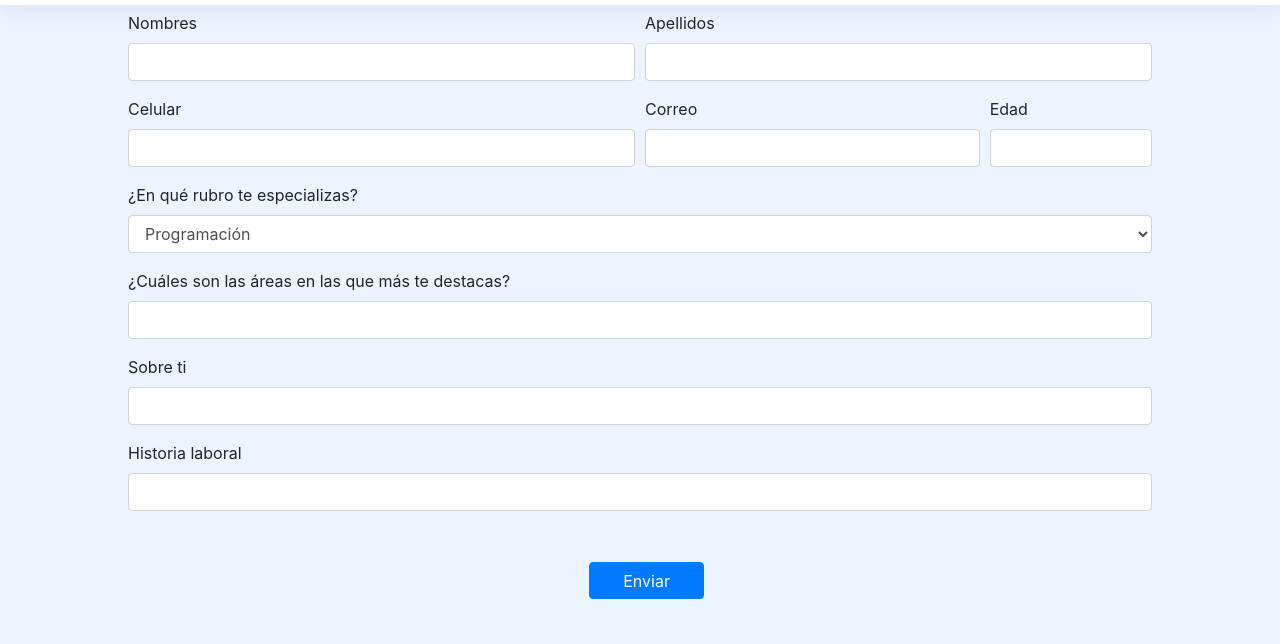
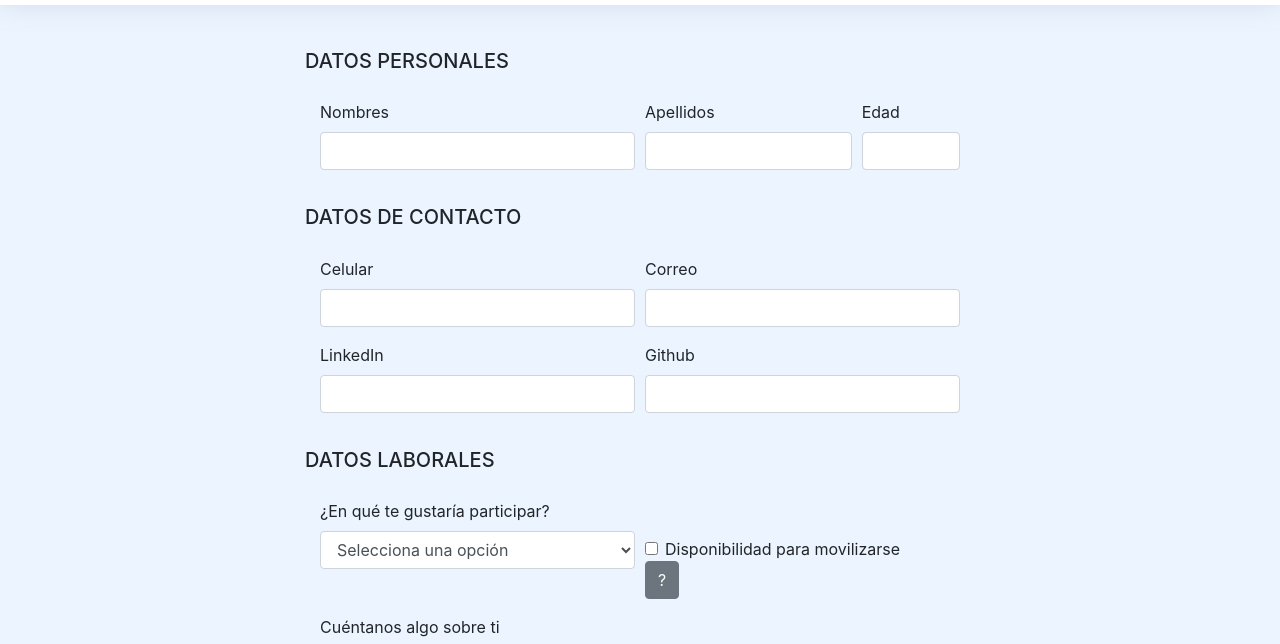
Before and after one commit to mahaliroblesarbieto/Formulario-softInPeru, a website: page src/index.html in a window 1280 px wide. Shown: the part 79-723 px from the top of the page. Drawn offline with nearby package versions, Linux system fonts and the light colour scheme.

Commit message:
añadiendo tooltip

```diff
--- a/src/index.html
+++ b/src/index.html
@@ -17,54 +17,84 @@
   </header>
   <section id="section">
     <form class="position">
+        <div class="row margin-row">
+            <h5>DATOS PERSONALES</h5>
+        </div>
+          <div class="form-row">
+            <div class="form-group col-md-6">
+              <label for="inputCity">Nombres</label>
+              <input type="text" class="form-control" id="inputNombre">
+            </div>
+            <div class="form-group col-md-4">
+              <label for="inputState">Apellidos</label>
+              <input type="text" class="form-control" id="inputApellido">
+            </div>
+            <div class="form-group col-md-2">
+              <label for="inputZip">Edad</label>
+              <input type="number" class="form-control" id="inputEdad">
+            </div>
+          </div>
+          <div class="row margin-row">
+              <h5>DATOS DE CONTACTO</h5>
+          </div>
         <div class="form-row">
             <div class="form-group col-md-6">
-              <label for="inputEmail4">Nombres</label>
-              <input type="email" class="form-control" id="inputEmail4">
+              <label for="inputEmail4">Celular</label>
+              <input type="email" class="form-control" id="inputCelular">
             </div>
             <div class="form-group col-md-6">
-              <label for="inputPassword4">Apellidos</label>
-              <input type="password" class="form-control" id="inputPassword4">
+              <label for="inputPassword4">Correo</label>
+              <input type="password" class="form-control" id="inputCorreo">
             </div>
           </div>
           <div class="form-row">
               <div class="form-group col-md-6">
-                <label for="inputCity">Celular</label>
-                <input type="text" class="form-control" id="inputCity">
+                <label for="inputEmail4">LinkedIn</label>
+                <input type="email" class="form-control" id="inputLinkedIn">
               </div>
-              <div class="form-group col-md-4">
-                <label for="inputState">Correo</label>
-                <input type="text" class="form-control" id="inputCity">
-              </div>
-              <div class="form-group col-md-2">
-                <label for="inputZip">Edad</label>
-                <input type="text" class="form-control" id="inputZip">
+              <div class="form-group col-md-6">
+                <label for="inputPassword4">Github</label>
+                <input type="password" class="form-control" id="inputGithub">
               </div>
             </div>
+            <div class="row margin-row">
+                <h5>DATOS LABORALES</h5>
+            </div>
+            <div class="form-row">
+                <div class="form-group col-md-6">
+                  <label for="inputEmail4">¿En qué te gustaría participar?</label>
+                  <select id="inputState" class="form-control">
+                      <option selected>Selecciona una opción</option>
+                      <option>Front-end developer</option>
+                      <option>Back-end developer</option>
+                      <option>Full Stack Developer</option>
+                      <option>Analista Funcional</option>
+                      <option>Diseñador Gráfico</option>
+                      <option>UX Designer</option>
+                      <option>Marketing Digital</option>
+                    </select>
+                </div>
+                <div class="form-group col-md-6">
+                  <div class="form-check margin-check">
+                    <input class="form-check-input" type="checkbox" value="" id="defaultCheck1">
+                    <label class="form-check-label" for="defaultCheck1">
+                      Disponibilidad para movilizarse
+                    </label>
+                  </div>
+                  <button type="button" class="btn btn-secondary" data-toggle="tooltip" data-placement="top" title="Estar dispuesto a trasladarse en caso a que se requiera entrevistas presenciales en las empresas">
+                    ?
+                  </button>
+                </div>
+              </div>
       <div class="form-group">
-        <label for="inputAddress">¿En qué rubro te especializas?</label>
-        <select id="inputState" class="form-control">
-            <option selected>Programación</option>
-            <option>Análisis funcional</option>
-            <option>Diseño Gráfico</option>
-            <option>UX</option>
-            <option>Marketing</option>
-          </select>
-      </div>
-      <div class="form-group">
-          <label for="inputAddress">¿Cuáles son las áreas en las que más te destacas?</label>
-          <input type="text" class="form-control" id="inputAddress">
-      </div>
-      <div class="form-group">
-          <label for="inputAddress">Sobre ti</label>
-          <input type="text" class="form-control" id="inputAddress">
+          <label for="inputAddress">Cuéntanos algo sobre ti</label>
+          <textarea type="text" rows="10" class="form-control" id="inputAddress"></textarea>
         </div>
-        <div class="form-group">
-            <label for="inputAddress">Historia laboral</label>
-            <input type="text" class="form-control" id="inputAddress">
+        <div class="row margin-row">
+            <h6>¡IMPORTANTE!: Enviar CV a contacto@softinperu.com</h6>
         </div>
         <div class="row button-center">
-            <button type="submit" class="btn btn-primary btn-enviar">Enviar</button>
+            <button type="submit" class="btn btn-primary btn-enviar">Guardar</button>
         </div>
     </form>
   </section>
--- a/src/style.css
+++ b/src/style.css
@@ -93,10 +93,16 @@ body{
     font-size: 13px;
     color: #f1f7ff;
 }
+
+.margin-row{
+    margin-top: 3%;
+    margin-bottom: 3%
+}
 @media only screen and (min-width: 768px){
     .position{
-        margin-top: 7%;
-        width: 80%
+        margin-top: 10%;
+        width: 50%;
+        margin-left: 25%
     }
     .btn-enviar{
         padding: 1%;
@@ -107,4 +113,8 @@ body{
         margin-top: 5%
     }
 
+    .margin-check{
+        margin-top: 12%
+    }
+
 }
```
